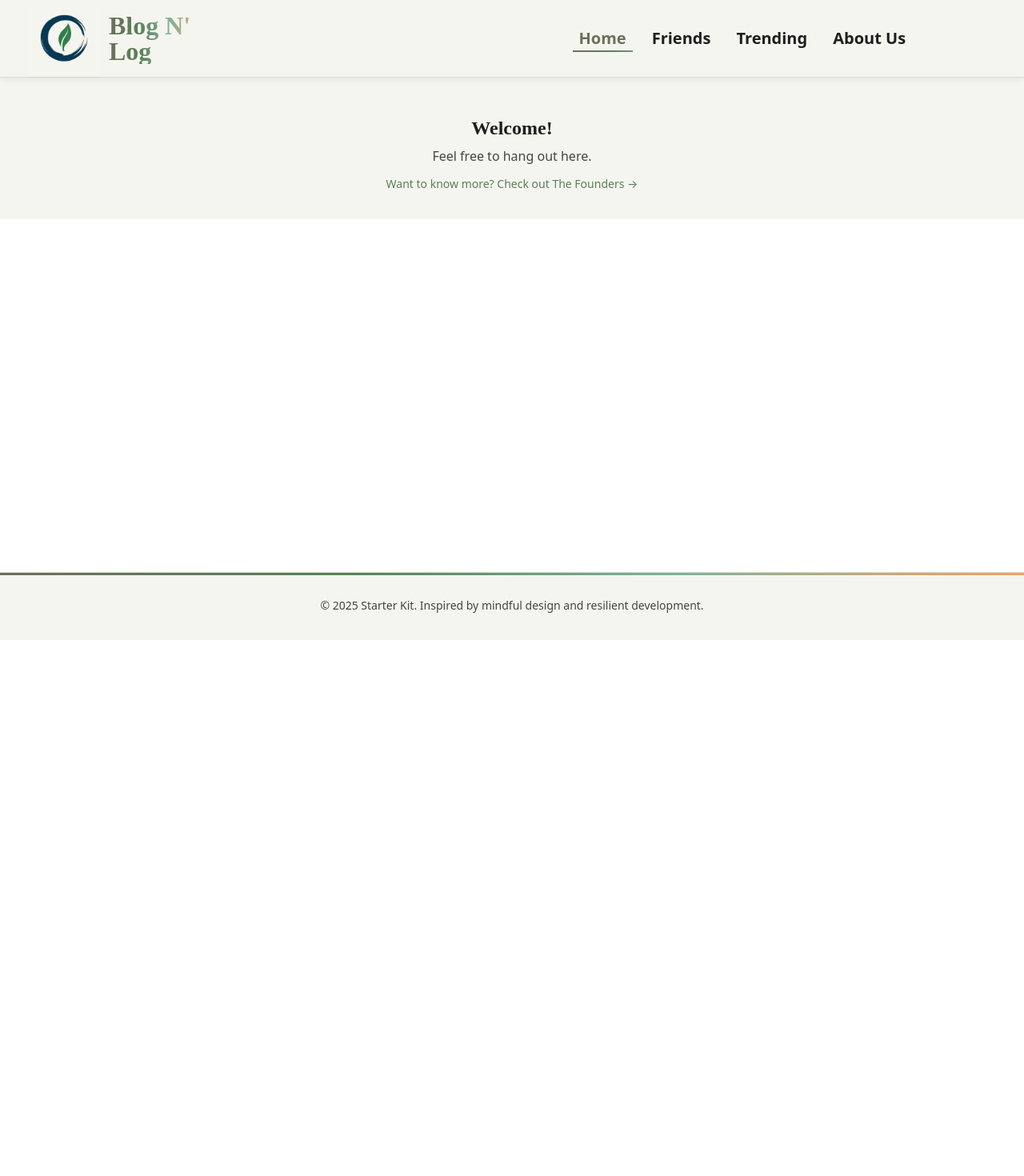
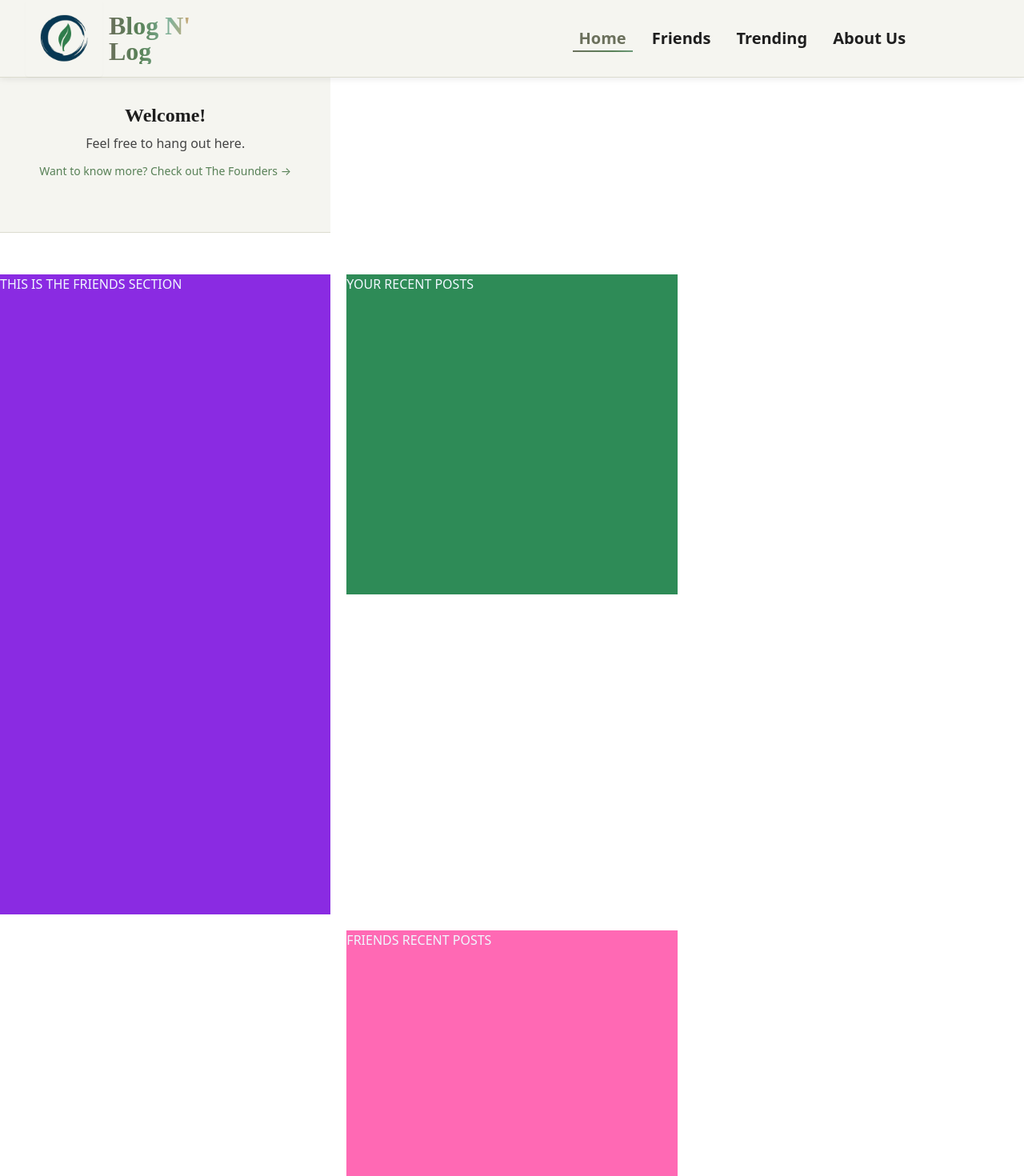
Before and after one commit to Tristan-Timmins/Libor-Group-Project-Social-Media, a SvelteKit app: page / in a window 1280 px wide. Shown: the top 1470 px of the page at 80% size. Before the commit the page ends 800 px from the top, so only its background shows below. Built offline with nearby package versions, Linux system fonts and the light colour scheme.

Commit message:
Worked on Home Page a bit, Grid based Layout Achieved

```diff
--- a/src/routes/+page.svelte
+++ b/src/routes/+page.svelte
@@ -26,28 +26,41 @@
         </p>
         <a href="{resolve('/aboutus')}" class="learn-more">Want to know more? Check out The Founders →</a>
     </section>
+    <div class = "friends-section">
+    <!--Friends Section-->
+    THIS IS THE FRIENDS SECTION
+    </div>
+
+    <div class = "recent-posts">
+        YOUR RECENT POSTS
+    </div>
+
+    <div class = "friends-posts">
+        FRIENDS RECENT POSTS
+    </div>
 </div>
+<style>
 
-
-<style>
     .home-container {
-        display: flex;
-        flex-direction: column;
-        gap: var(--space-xl);
+        display: grid;
+        grid-template-columns: repeat(3, [col-start] 1fr);
+        gap: 20px;
     }
 
     /* About Teaser */
     .about-teaser {
         text-align: center;
-        padding: var(--space-lg) var(--space-md);
+        /*padding: var(--space-lg) var(--space-md);
         /*background-color: var(--color-background);
         border-top: var(--border-default);
         background: linear-gradient(to top, var(--color-surface), transparent);
         background-image: url('/images/backgrounds/scroll-teaser.png');*/
-        background-size: cover;
+        /*background-size: cover;
         background-position: center;
         background-repeat: no-repeat;
-        background-blend-mode: overlay;
+        background-blend-mode: overlay;*/
+        grid-column: col-start 1 / span 1;
+        grid-row: 1;
     }
 
     .about-teaser h2 {
@@ -68,7 +81,30 @@
         text-decoration: none;
     }
 
-   /* .learn-more:hover {
-        text-decoration: underline;
-    }*/
+   @media{
+    .friends-section
+    {
+        grid-column: col-start 1 / span 1;
+        grid-row: 2;
+        background-color: blueviolet;
+        color: aliceblue;
+        height: 800px;
+    }
+    .recent-posts
+    {
+        grid-column: col-start 2 / span 1;
+        grid-row: 2;
+        background-color: seagreen;
+        color: aliceblue;
+        height: 400px;
+    }
+    .friends-posts
+    {
+        grid-column: col-start 2 / span 1;
+        grid-row: 3;
+        background-color: hotpink;
+        color: aliceblue;
+        height: 400px;
+    }
+   }
 </style>
```
